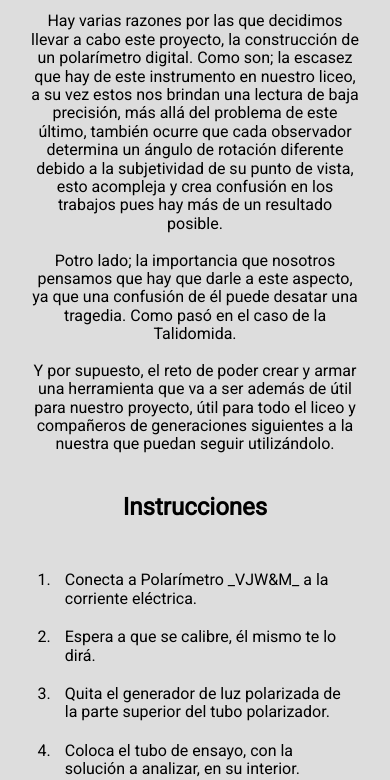
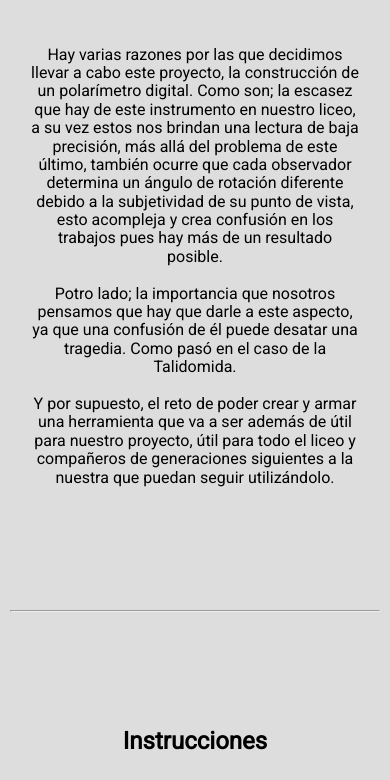
Before and after one commit to YInGomez/polarimetro2.0, a plain HTML site: page index.html in a window 390 px wide. Shown: the part 234-1014 px from the top of the page. Drawn offline with nearby package versions, Linux system fonts and the light colour scheme.

Commit message:
Add files via upload

```diff
--- a/index.html
+++ b/index.html
@@ -10,7 +10,7 @@
     <title>Polarimetro VJW&M</title>
 </head>
 <body>
-    <header>
+    <!--<header>
         <nav>
             <div>
                 <img src="icono.png" alt="logo">
@@ -37,7 +37,7 @@
                 </div>
             </div>
         </nav>
-    </header>
+    </header>-->
     <div class="main">
         <section class="home sections" id="home">
             <div class="home__left left">
@@ -59,6 +59,7 @@
                 </p>
             </div>
         </section>
+        <hr>
         <section class="instrucciones sections" id="instrucciones">
             <div class="instrucciones__left left">
                 <h2 id="instrucciones2">Instrucciones</h2>
@@ -75,6 +76,7 @@
                 </ol>
             </div>
         </section>
+        <hr>
         <section class="datos sections" id="datos">
             <div class="datos__left left">
                 <h2 id="datos2">Datos <br>tecnicos</h2>
@@ -83,6 +85,7 @@
                 <p>Ve el informe completo <a href="https://drive.google.com/file/d/13YKj2s3jYcQNcPkSDv2e21L3mY9CwX6M/view?usp=share_link" target="_blank">aqui</a></p>
             </div>
         </section>
+        <hr>
         <section class="contacto sections" id="contacto">
             <div class="contacto__left left">
                 <h2 id="contacto2">Contacto</h2>
@@ -92,6 +95,7 @@
                 <small><small>(Tiempo de respuesta estimado: De 12 a 8760 horas, gracias por tu comprensión).</small></small>
             </div>
         </section>
+        <hr>
         <section class="nosotros sections" id="nosotros">
             <div class="nosotros__left left">
                 <h2 id="nosotros2">Sobre <br>nosotros</h2>
--- a/style.css
+++ b/style.css
@@ -4,6 +4,8 @@
 *{
     font-family: 'Roboto', sans-serif;
 }
+
+/*----------header---------------*/
 
 header{
     width: 100vw;
@@ -52,7 +54,7 @@ nav div{
     display: none;
 }
 
-@media (max-width: 900px) {
+@media (max-width: 1050px) {
 
     .nav ul{
         display: none;
@@ -94,7 +96,7 @@ nav div{
     }
 }
 
-/* -------------------------------------------------------- */
+/* ------------------------main-------------------------------- */
 
 body{
     background-color: #ddd;
@@ -103,31 +105,26 @@ body{
 
 .main{
     font-size: 1.25em;
-    position: relative;
     margin: auto;
     width: 95vw;
-    top: 70px;
 }
 
 .sections{
-    display: flex;
+    display: grid;
+    grid-template-columns: 1fr 3fr;
+    gap: 40px;
     height: 100vh;
-    width:  100%;
 }
 
 .left{
-    width: 30%;
-    max-height: 100%;
-    padding: 20px;
     text-align: right;
     align-self: center;
+    padding-left: 10%;
 }
 
 .right{
-    width: 60%;
-    max-height: 100%;
-    padding: 20px;
     align-self: center;
+    padding-right: 10%;
 }
 
 .instrucciones__right{
@@ -140,35 +137,38 @@ body{
 }
 
 a:link{
-    color: #11a;
+    color: #339;
 }
 
 a:visited{
-    color: #000;
+    color: #555;
 }
 
-@media (max-width: 900px){
+
+@media (max-width: 1050px){
 
     .main{
         font-size: 1em;
-        position: relative;
         margin: auto;
         width: 95vw;
+        min-height: 100vh;
     }
 
     .sections{
-        top: 100px;
-        display: contents;
+        display: grid;
+        grid-template-columns: 1fr;
+        gap: 0px;
+        align-content: center;
+
+
     }
 
     .left{
-        width: 100%;
         padding: 20px;
         text-align: center;
     }
 
     .right{
-        width: 100%;
         padding: 20px;
         text-align: center;
     }
```
